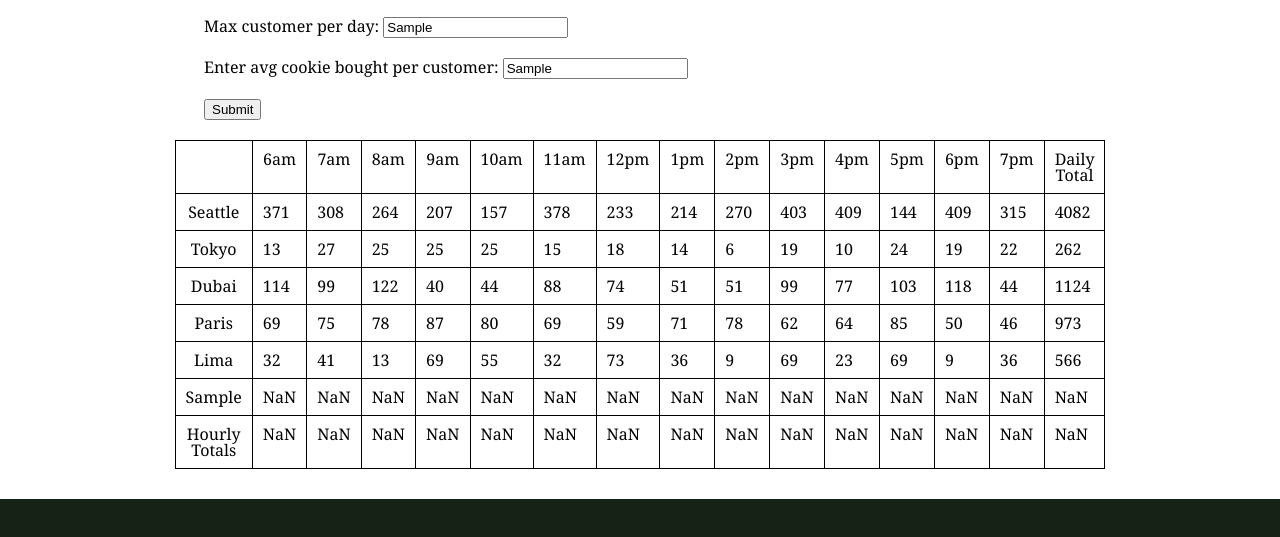
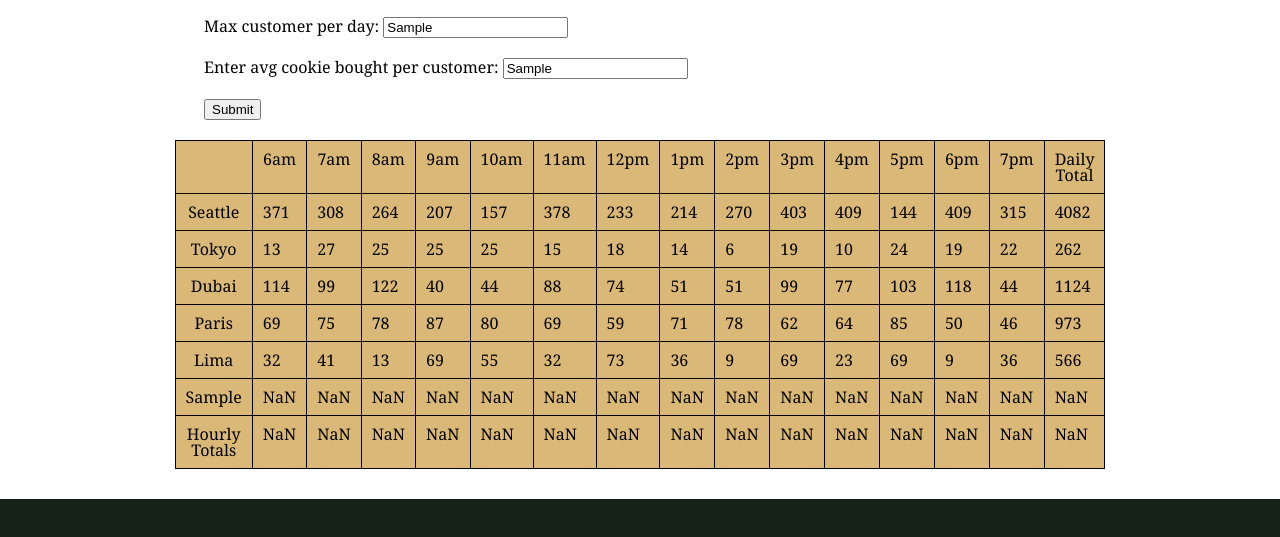
Before and after one commit to JasonDormier/cookie-stand201d70, a plain HTML site: page sales.html in a window 1280 px wide. Both pictures are taken after typing "Sample", "Sample", "Sample", "Sample" into the empty fields and a click on the button "Submit". Shown: the part 221-758 px from the top of the page. Drawn offline with Linux system fonts and the light colour scheme.

Commit message:
final push

```diff
--- a/css/style.css
+++ b/css/style.css
@@ -177,6 +177,7 @@ legend, form label, button{
   margin: 20px 0 0 20px;
 }
 table{
+  background-color: #DAB877;
   margin: 20px auto;
 }
 
--- a/js/app.js
+++ b/js/app.js
@@ -10,9 +10,6 @@ const storeTable = document.getElementById('table');
 const myForm = document.getElementById('form');
 let tbodyElement = document.createElement('tbody');
 let tfootElement = document.createElement('tfoot');
-
-// event listeners
-myForm.addEventListener('submit', handleSubmit);
 
 function Citystore(name, min, max, avg) {
   this.name = name;
@@ -29,7 +26,6 @@ Citystore.prototype.getRandomNumber = function () {
 };
 
 Citystore.prototype.calculateHourlySales = function () {
-
   let x = Math.trunc(this.getRandomNumber() * this.avg);
   //adding the daily total.
   this.dailyTotal += x;
@@ -43,23 +39,22 @@ Citystore.prototype.renderTable = function () {
   tbodyElement.appendChild(trElement);
 
   //create first column and append to the DOM
-  let thElement = document.createElement('th');
-  thElement.textContent = this.name;
-  trElement.appendChild(thElement);
+  renderElement('th', this.name, trElement);
 
   //iterate through hourly totals and append to DOM
-  let tdElement;
   for (let i = 0; i < hours.length; i++) {
-    tdElement = document.createElement('td');
-    tdElement.textContent = this.calculateHourlySales();
-    trElement.appendChild(tdElement);
+    renderElement('td', this.calculateHourlySales(), trElement);
   }
 
   //creating the daily totals column
-  tdElement = document.createElement('td');
-  tdElement.textContent = this.dailyTotal;
-  trElement.appendChild(tdElement);
+  renderElement('td', this.dailyTotal, trElement);
 };
+
+function renderElement(el, content, parentEl) {
+  let childEl = document.createElement(el);
+  childEl.textContent = content;
+  parentEl.appendChild(childEl);
+}
 
 function renderHeader() {
   //creating the table head to sit inside table
@@ -70,22 +65,16 @@ function renderHeader() {
   let trElement = document.createElement('tr');
   theadElement.appendChild(trElement);
 
-  //creating the th to go inside table row
-  let thElement = document.createElement('th');
-  thElement.textContent = '';
-  trElement.appendChild(thElement);
+  //creating the first th element to go inside table row
+  renderElement('th', '', trElement);
 
   //for loop to iterate through the hours array
   for (let i = 0; i < hours.length; i++) {
-    thElement = document.createElement('th');
-    thElement.textContent = hours[i];
-    trElement.appendChild(thElement);
+    renderElement('th', hours[i], trElement);
   }
 
   // adding daily totals onto the end of the table
-  thElement = document.createElement('th');
-  thElement.textContent = 'Daily Total';
-  trElement.appendChild(thElement);
+  renderElement('th', 'Daily Total', trElement);
 }
 
 //creating a body to for the table
@@ -102,9 +91,8 @@ function renderFoot() {
   let trElement = document.createElement('tr');
   tfootElement.appendChild(trElement);
 
-  let thElement = document.createElement('th');
-  thElement.textContent = 'Hourly Totals';
-  trElement.appendChild(thElement);
+  renderElement('th', 'Hourly Totals', trElement);
+
 
   let totalofTotals = 0;
   for (let i = 0; i < hours.length; i++) {
@@ -115,17 +103,12 @@ function renderFoot() {
     }
 
     totalofTotals += allHourlyTotals;
-    //console.log(totalofTotals);
 
-    let tdElement = document.createElement('td');
-    tdElement.textContent = allHourlyTotals;
-    trElement.appendChild(tdElement);
-    //console.log(allHourlyTotals);
+    //rendering the last box of totals.
+    renderElement('td', allHourlyTotals, trElement);
   }
 
-  let tdElement = document.createElement('td');
-  tdElement.textContent = totalofTotals;
-  trElement.appendChild(tdElement);
+  renderElement('td', totalofTotals, trElement);
 }
 
 //creating an event handler to input data to the table
@@ -133,9 +116,9 @@ function handleSubmit(event) {
   event.preventDefault();
 
   const name = event.target.name.value;
-  const min = event.target.min.value;
-  const max = event.target.max.value;
-  const avg = event.target.avg.value;
+  const min = parseInt(event.target.min.value);
+  const max = parseInt(event.target.max.value);
+  const avg = parseInt(event.target.avg.value);
 
   // will create a new instance of the store when we press submit
   let newStore = new Citystore(name, min, max, avg);
@@ -166,3 +149,5 @@ function renderAll() {
 }
 
 renderAll();
+// event listeners
+myForm.addEventListener('submit', handleSubmit);
--- a/sales.html
+++ b/sales.html
@@ -40,20 +40,20 @@
         <legend> Enter Store Data </legend>
 
         <label> Store Name:
-          <input type="text" name="name" placeholder="ex. store name">
+          <input type="text" name="name" placeholder="ex. store name" type="number">
         </label>
 
 
         <label> Min customer per day:
-          <input type="text" name="min" placeholder="12">
+          <input type="text" name="min" placeholder="12" type="number">
         </label>
 
         <label> Max customer per day:
-          <input type="text" name="max" placeholder="60">
+          <input type="text" name="max" placeholder="60" type="number">
         </label>
 
         <label for="avg"> Enter avg cookie bought per customer:
-          <input type="text" name="avg" placeholder="4.2">
+          <input type="text" name="avg" placeholder="4.2" type="float">
         </label>
 
         <button type="submit"> Submit </button>
```
Also changed, not shown: 1 other file.
